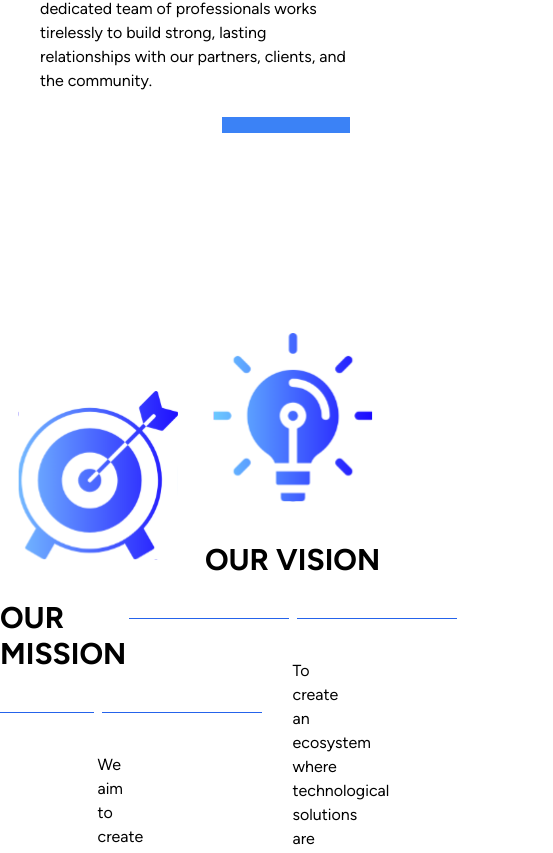
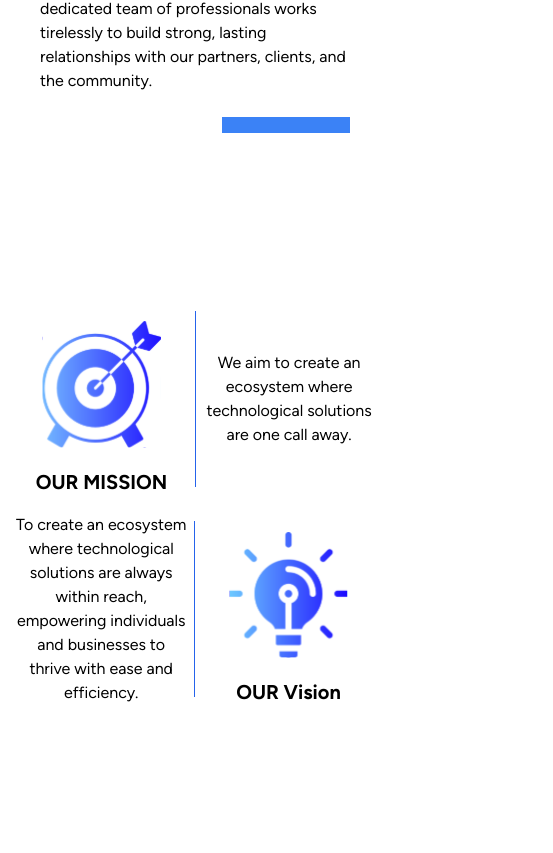
Before and after one commit to lofritex/company-website, a React (Vite) app: page /aboutus in a window 390 px wide. Shown: the part 791-1644 px from the top of the page, 553 px wide, since content can reach past the window. Built offline with nearby package versions, Linux system fonts and the light colour scheme.

Commit message:
Add Responsive to Mission Section

```diff
--- /dev/null
+++ b/src/Pages/Components/MissionCard.jsx
@@ -0,0 +1,25 @@
+
+export default function MissionCard({data, reverseFlow = false}) {
+  return (
+    <div className="grid grid-cols-2  justify-items-center p-2 lg:max-w-half lg:grid-cols-1">
+      <div className="flex flex-col items-center">
+        <img
+          src={data.pic}
+          alt="Our Mission Pic"
+          className="min-w-10 max-w-40 p-5 lg:p-10 lg:max-w-60"
+        />
+        <h2 className="text-xl font-bold lg:text-3xl">{data.title}</h2>
+      </div>
+      <div className="mt-10 hidden items-center justify-center space-x-2 lg:flex">
+        <div className="h-[1px] w-40 bg-blue-600"></div>
+        <div className="h-[1px] w-40 bg-blue-600"></div>
+      </div>
+      <div className={`flex justify-center items-center ${reverseFlow && "col-start-1 row-start-1 flex-row-reverse"}`} >
+        <div className="visible h-44 w-[4px] bg-blue-600 lg:hidden"></div>
+        <p className="px-2 text-center lg:p-10">
+            {data.content}
+        </p>
+      </div>
+    </div>
+  );
+}
--- a/src/Pages/Sections/Misson.jsx
+++ b/src/Pages/Sections/Misson.jsx
@@ -1,22 +1,26 @@
+import MissionCard from "../Components/MissionCard";
 import mission from "../Images/mission.svg";
 import vision from "../Images/vision.svg";
 
+const missionData = {
+  pic : mission,
+  title : "OUR MISSION",
+  content: "We aim to create an ecosystem where technological solutions are one call away.",
+}
+
+
+const visionData = {
+  pic : vision,
+  title : "OUR Vision",
+  content : "To create an ecosystem where technological solutions are always within reach, empowering individuals and businesses to thrive with ease and efficiency."
+}
+
 export default function Misson() {
   return (
-    <section className=" flex w-full items-center justify-center py-40">
-      <div className="flex w-half flex-col items-center justify-center">
-        <img src={mission} alt="Our Mission Pic" className="m-10 w-40" />
-        <h2 className="font-bold text-3xl">OUR MISSION</h2>
-        <div className="flex">
-          <div className="mt-10 h-[1px] w-40 bg-blue-600"></div>
-          <div className="ml-2 mt-10 h-[1px] w-40 bg-blue-600"></div>
-        </div>
-        <p className="w-1/2 px-20 pt-10 pb-20 text-center">
-        We aim to create an ecosystem where technological solutions are one call away.
-        </p>
-      </div>
-      <div className="h-44 w-[1px] bg-black"></div>
-      <div className="flex w-half flex-col items-center">
+    <section className=" flex flex-col lg:flex-row w-full items-center justify-center py-40">
+      <MissionCard data={missionData}/>
+      <div className="hidden lg:flex h-44 w-[1px] bg-black"></div>
+      {/* <div className="flex w-half flex-col items-center">
         <img src={vision} alt="Our Vision Pic" className="m-10 w-40" />
         <h2 className="font-bold text-3xl">OUR VISION</h2>
         <div className="flex">
@@ -26,7 +30,8 @@ export default function Misson() {
         <p className="w-1/2 px-20 py-10 text-center">
         To create an ecosystem where technological solutions are always within reach, empowering individuals and businesses to thrive with ease and efficiency.
         </p>
-      </div>
+      </div> */}
+      <MissionCard data={visionData} reverseFlow={true}/>
     </section>
   );
 }
--- a/src/Pages/Sections/Values.jsx
+++ b/src/Pages/Sections/Values.jsx
@@ -40,7 +40,7 @@ export default function Values() {
   return (
     <section
       id="values"
-      className="mb-20 flex flex-col items-center justify-center"
+      className="mb-20 hidden md:flex flex-col items-center justify-center"
     >
       <div className="flex gap-32">
         <ValueCards value={data.loyalty} />
```
